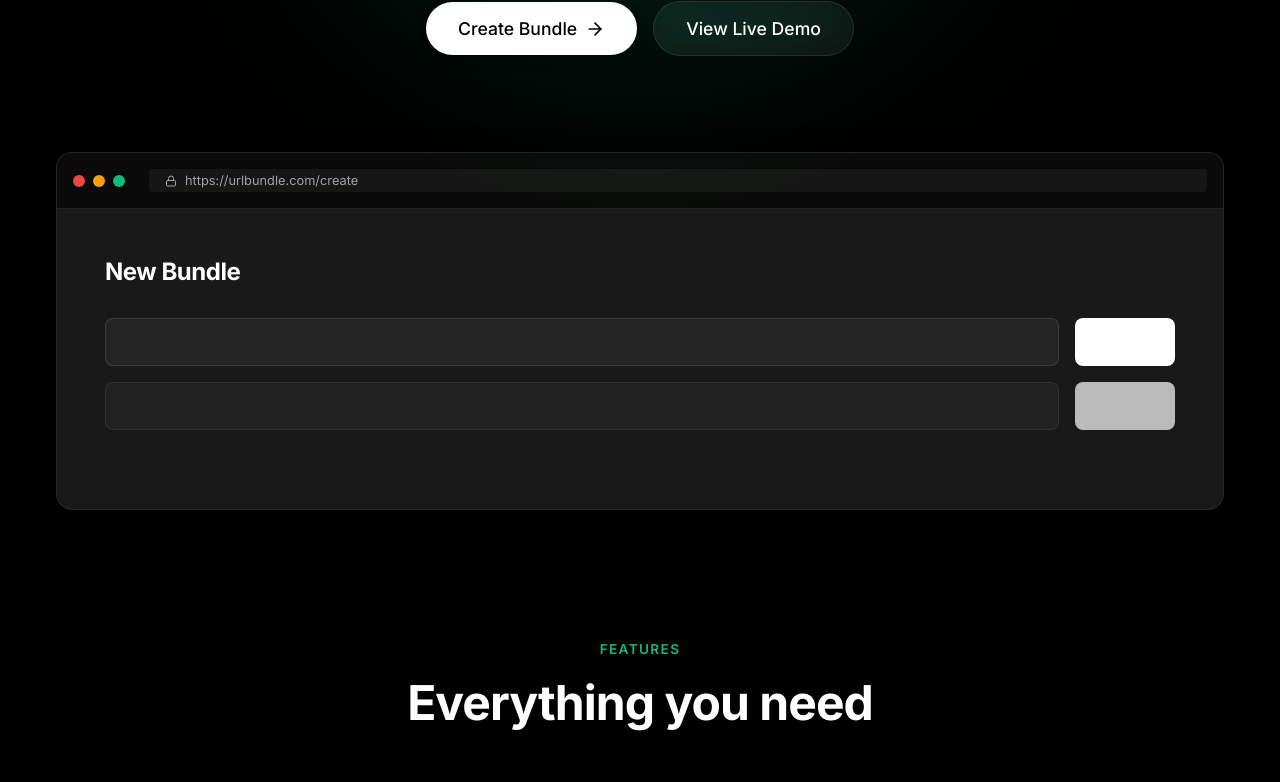
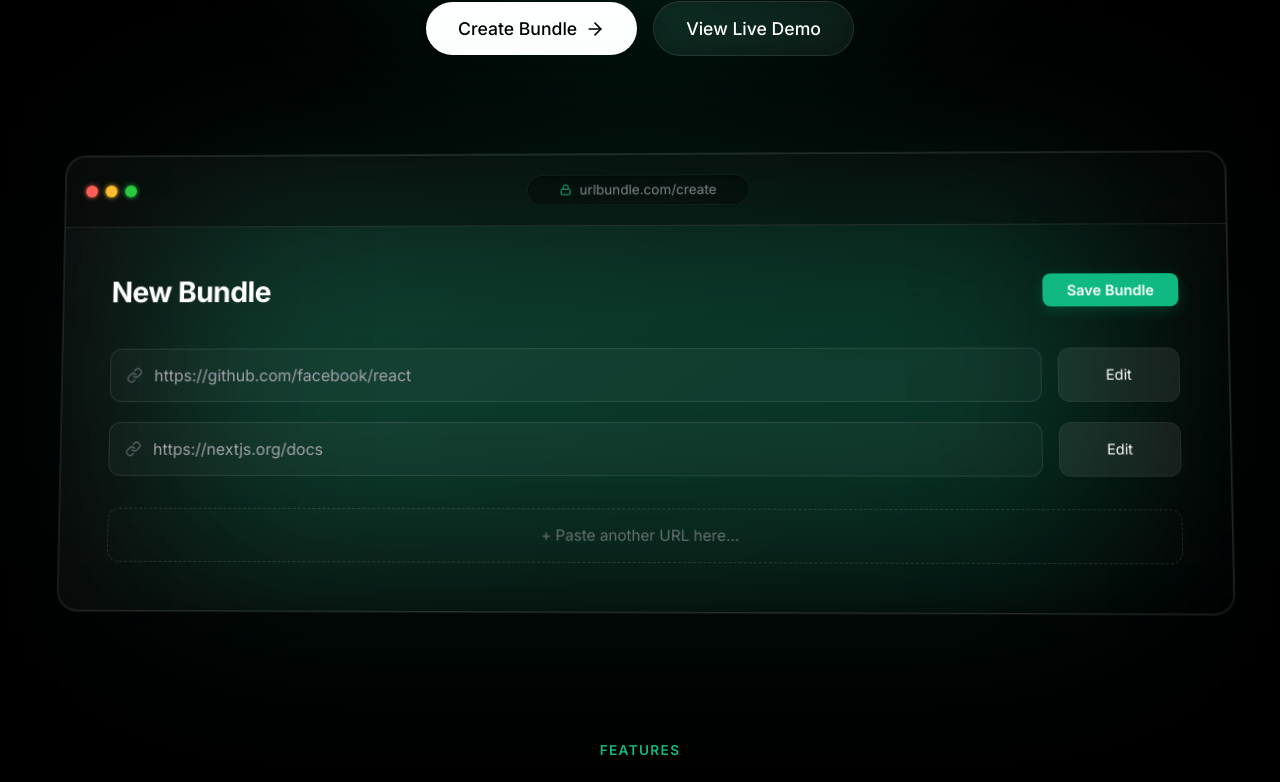
Before and after one commit to Pubudugunawardhana/URL-Bundle-Creator, a Next.js app in the folder frontend/: page / in a window 1280 px wide. Shown: the part 535-1317 px from the top of the page. Built offline with nearby package versions, Linux system fonts and the light colour scheme; no server answers.

Commit message:
feat: implement landing page with hero section and bundle editor integration

```diff
--- a/frontend/app/page.js
+++ b/frontend/app/page.js
@@ -61,27 +61,80 @@ export default function Home() {
         </header>
 
         {/* Mockup Dashboard Section */}
-        <section style={{ marginBottom: '8rem', position: 'relative', zIndex: 1 }}>
-          <div className="glass" style={{ padding: '0', borderRadius: '16px', overflow: 'hidden', boxShadow: '0 20px 40px rgba(0,0,0,0.4)', border: '1px solid var(--card-border)' }}>
+        <section style={{ marginBottom: '8rem', position: 'relative', zIndex: 1, perspective: '1000px' }}>
+          <div style={{ position: 'absolute', top: '50%', left: '50%', transform: 'translate(-50%, -50%)', width: '80%', height: '80%', background: 'var(--accent-glow)', filter: 'blur(100px)', zIndex: -1 }}></div>
+
+          <div className="glass" style={{
+            padding: '0',
+            borderRadius: '20px',
+            overflow: 'hidden',
+            boxShadow: '0 25px 50px -12px rgba(0, 0, 0, 0.5), 0 0 0 1px var(--card-border)',
+            background: 'linear-gradient(145deg, rgba(255,255,255,0.05) 0%, rgba(0,0,0,0.2) 100%)',
+            backdropFilter: 'blur(20px)',
+            transform: 'rotateX(2deg) rotateY(-1deg)',
+            transition: 'transform 0.5s ease',
+          }}>
             {/* Browser Header */}
-            <div style={{ padding: '1rem', background: 'rgba(0,0,0,0.2)', display: 'flex', alignItems: 'center', gap: '0.5rem', borderBottom: '1px solid var(--card-border)' }}>
-              <div style={{ width: '12px', height: '12px', borderRadius: '50%', background: '#ef4444' }}></div>
-              <div style={{ width: '12px', height: '12px', borderRadius: '50%', background: '#f59e0b' }}></div>
-              <div style={{ width: '12px', height: '12px', borderRadius: '50%', background: '#10b981' }}></div>
-              <div style={{ marginLeft: '1rem', background: 'var(--input-bg)', padding: '0.25rem 1rem', borderRadius: '4px', fontSize: '0.8rem', color: 'var(--text-secondary)', flex: 1, textAlign: 'left', display: 'flex', alignItems: 'center', gap: '0.5rem' }}>
-                <Lock size={12} /> https://urlbundle.com/create
+            <div style={{ padding: '1.25rem', background: 'rgba(0,0,0,0.4)', display: 'flex', alignItems: 'center', gap: '1rem', borderBottom: '1px solid var(--card-border)' }}>
+              <div style={{ display: 'flex', gap: '0.5rem' }}>
+                <div style={{ width: '12px', height: '12px', borderRadius: '50%', background: '#ff5f56', boxShadow: '0 0 5px #ff5f56' }}></div>
+                <div style={{ width: '12px', height: '12px', borderRadius: '50%', background: '#ffbd2e', boxShadow: '0 0 5px #ffbd2e' }}></div>
+                <div style={{ width: '12px', height: '12px', borderRadius: '50%', background: '#27c93f', boxShadow: '0 0 5px #27c93f' }}></div>
               </div>
+              <div style={{
+                margin: '0 auto',
+                background: 'rgba(0,0,0,0.3)',
+                padding: '0.4rem 2rem',
+                borderRadius: '99px',
+                fontSize: '0.85rem',
+                color: 'var(--text-secondary)',
+                display: 'flex',
+                alignItems: 'center',
+                gap: '0.5rem',
+                border: '1px solid rgba(255,255,255,0.05)',
+                boxShadow: 'inset 0 1px 3px rgba(0,0,0,0.5)'
+              }}>
+                <Lock size={12} color="var(--success-color)" /> <span style={{ opacity: 0.8 }}>urlbundle.com/create</span>
+              </div>
+              <div style={{ width: '56px' }}></div> {/* Spacer for balance */}
             </div>
+
             {/* Mockup Content */}
-            <div style={{ padding: '3rem', background: 'var(--card-bg)', textAlign: 'left', minHeight: '300px' }}>
-              <h3 style={{ fontSize: '1.5rem', marginBottom: '2rem' }}>New Bundle</h3>
-              <div style={{ display: 'flex', gap: '1rem', marginBottom: '1rem' }}>
-                <div style={{ flex: 1, height: '48px', background: 'var(--input-bg)', borderRadius: '8px', border: '1px solid var(--card-border)' }}></div>
-                <div style={{ width: '100px', height: '48px', background: 'var(--text-primary)', borderRadius: '8px' }}></div>
+            <div style={{ padding: '3rem', textAlign: 'left', minHeight: '350px', background: 'rgba(0,0,0,0.1)' }}>
+              <div style={{ display: 'flex', justifyContent: 'space-between', alignItems: 'center', marginBottom: '2.5rem' }}>
+                <h3 style={{ fontSize: '1.8rem', fontWeight: 700, color: 'var(--text-primary)', letterSpacing: '-0.02em' }}>New Bundle</h3>
+                <div style={{ background: 'var(--accent-color)', padding: '0.5rem 1.5rem', borderRadius: '8px', color: 'white', fontSize: '0.9rem', fontWeight: 600, boxShadow: '0 4px 15px var(--accent-glow)' }}>
+                  Save Bundle
+                </div>
               </div>
-              <div style={{ display: 'flex', gap: '1rem', marginBottom: '1rem', opacity: 0.7 }}>
-                <div style={{ flex: 1, height: '48px', background: 'var(--input-bg)', borderRadius: '8px', border: '1px solid var(--card-border)' }}></div>
-                <div style={{ width: '100px', height: '48px', background: 'var(--text-primary)', borderRadius: '8px' }}></div>
+
+              {/* Mock Input Row 1 */}
+              <div style={{ display: 'flex', gap: '1rem', marginBottom: '1.25rem', position: 'relative' }}>
+                <div style={{ flex: 1, height: '54px', background: 'rgba(255,255,255,0.03)', borderRadius: '12px', border: '1px solid rgba(255,255,255,0.1)', display: 'flex', alignItems: 'center', padding: '0 1rem', color: 'var(--text-secondary)' }}>
+                  <LinkIcon size={16} style={{ marginRight: '0.75rem', opacity: 0.5 }} />
+                  https://github.com/facebook/react
+                </div>
+                <div style={{ width: '120px', height: '54px', background: 'rgba(255,255,255,0.08)', borderRadius: '12px', display: 'flex', alignItems: 'center', justifyContent: 'center', border: '1px solid rgba(255,255,255,0.05)', color: 'var(--text-primary)', fontSize: '0.9rem' }}>
+                  Edit
+                </div>
+              </div>
+
+              {/* Mock Input Row 2 */}
+              <div style={{ display: 'flex', gap: '1rem', marginBottom: '1.25rem' }}>
+                <div style={{ flex: 1, height: '54px', background: 'rgba(255,255,255,0.03)', borderRadius: '12px', border: '1px solid rgba(255,255,255,0.1)', display: 'flex', alignItems: 'center', padding: '0 1rem', color: 'var(--text-secondary)' }}>
+                  <LinkIcon size={16} style={{ marginRight: '0.75rem', opacity: 0.5 }} />
+                  https://nextjs.org/docs
+                </div>
+                <div style={{ width: '120px', height: '54px', background: 'rgba(255,255,255,0.08)', borderRadius: '12px', display: 'flex', alignItems: 'center', justifyContent: 'center', border: '1px solid rgba(255,255,255,0.05)', color: 'var(--text-primary)', fontSize: '0.9rem' }}>
+                  Edit
+                </div>
+              </div>
+
+              {/* Mock Add Row */}
+              <div style={{ display: 'flex', gap: '1rem', marginTop: '2rem', opacity: 0.6 }}>
+                <div style={{ flex: 1, height: '54px', background: 'rgba(255,255,255,0.01)', borderRadius: '12px', border: '1px dashed rgba(255,255,255,0.2)', display: 'flex', alignItems: 'center', justifyContent: 'center', color: 'var(--text-secondary)', fontSize: '0.95rem' }}>
+                  + Paste another URL here...
+                </div>
               </div>
             </div>
           </div>
```
